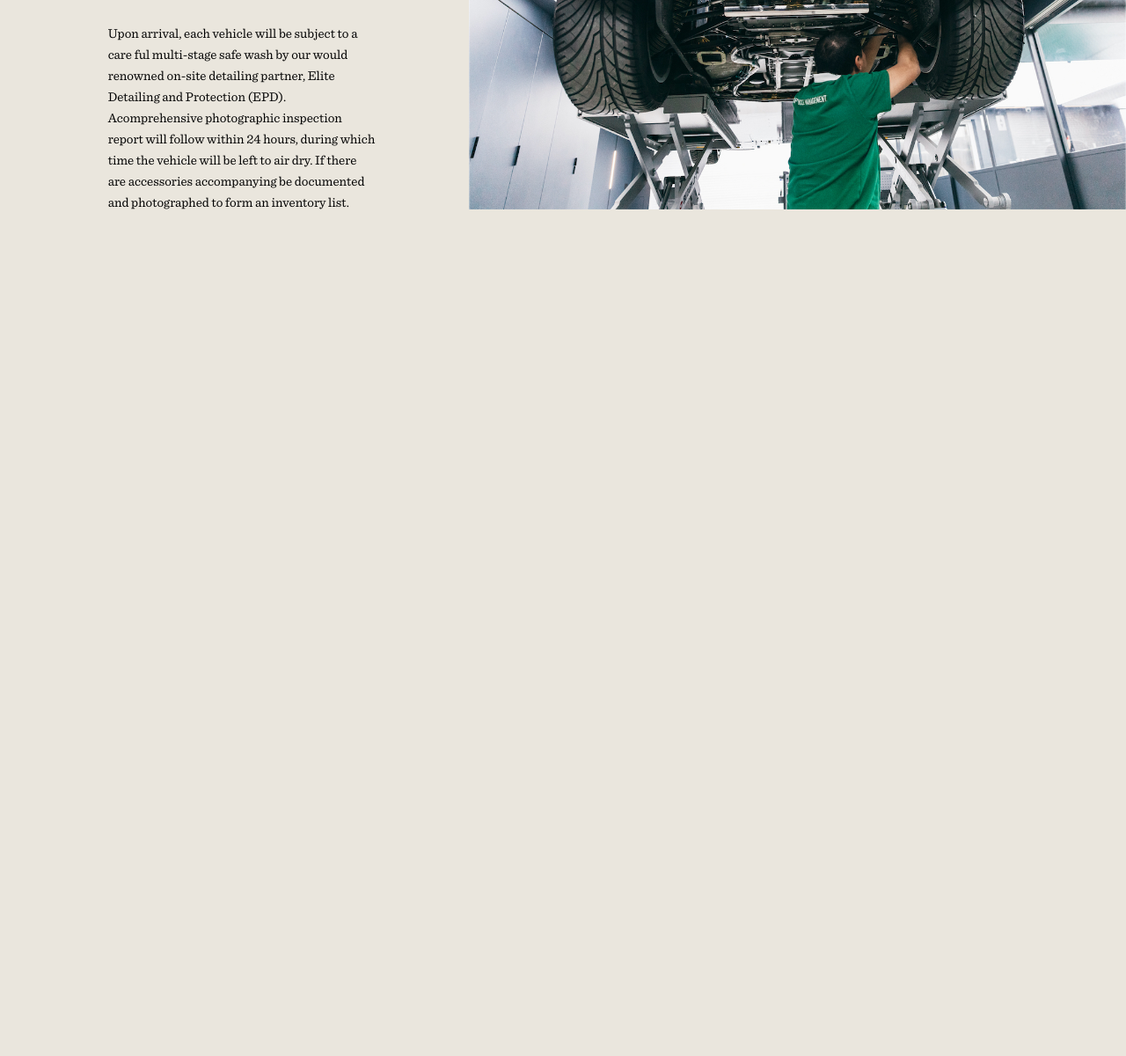
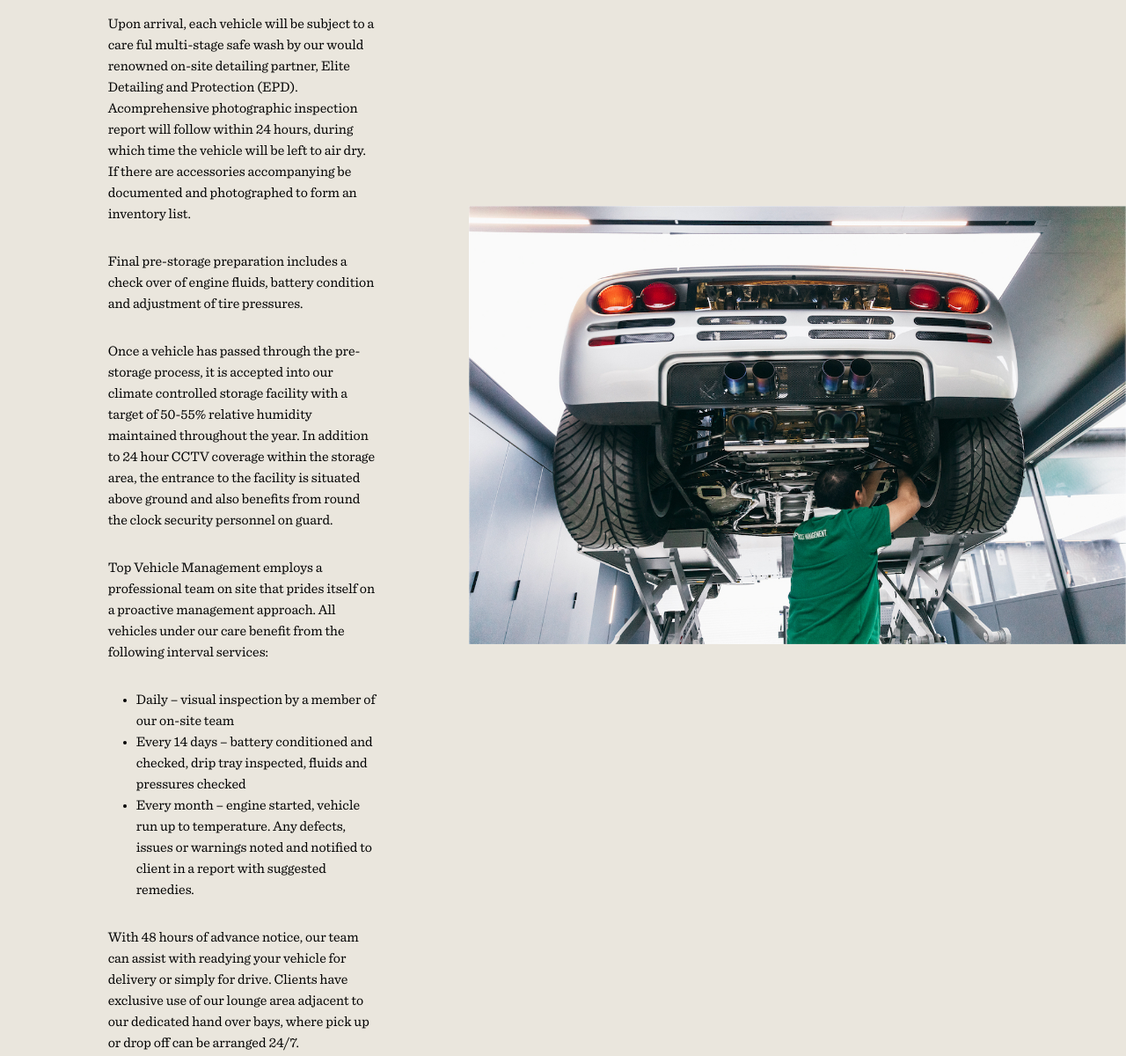
Before and after one commit to keithleung/top-vehicle-static-page, a plain HTML site: page services.html in a window 1280 px wide. Shown: the part 539-1739 px from the top of the page at 88% size. Before the commit the page ends 817 px from the top, so only its background shows below. Drawn offline with Linux system fonts and the light colour scheme.

Commit message:
update size again

```diff
--- a/assets/css/style.css
+++ b/assets/css/style.css
@@ -54,6 +54,9 @@
   font-family: "Sentinel-Black";
   src: url('/fonts/Sentinel-Black.ttf') format('truetype');
 }
+.img-fluid{
+  width:100%;
+}
 
 .tab-pane::-webkit-scrollbar {
   width: 1px;
@@ -81,7 +84,7 @@
 .tab-pane {
   overflow: scroll;
   direction: rtl;
-  height:400px;
+  /* height:500px; */
   padding: .5rem 1rem;
 }
 .tab-pane p{
@@ -111,6 +114,7 @@ h1 {
 
 }
 .tab-content {
+
   /* padding: .5rem 1rem; */
 }
 .nav-link {
@@ -147,7 +151,7 @@ h1, h2, h3, h4, h5, h6 {
 # Sections
 --------------------------------------------------------------*/
 section {
-  padding: 80px 0;
+  padding: 85px 0;
   overflow: hidden;
 }
 
@@ -311,7 +315,7 @@ section {
 */
 .navbar {
   padding: 0;
-
+  justify-content: center;
 }
 .navbar ul {
   margin: 0;
@@ -637,10 +641,15 @@ a.sub-menu {
   font-weight: 700;
   color: #012970;
 }
-.about p {
+.about p, .about, .ul {
   margin: 15px 0 30px 0;
-  font-size: 15px;
+  font-size: 16px;
   line-height: 24px;
+}
+.about, .ul {
+  font-family: "Sentinel-Book";
+  direction:ltr;
+
 }
 .about .btn-read-more {
   line-height: 0;
--- a/services.html
+++ b/services.html
@@ -106,7 +106,18 @@
                   </p>
                   <p>Upon arrival, each vehicle will be subject to a care ful multi-stage safe wash by our would renowned on-site detailing partner, Elite Detailing and Protection (EPD). Acomprehensive photographic inspection report will follow within 24 hours, during which time the vehicle will be left to air dry. If there are accessories accompanying be documented and photographed to form an inventory list.</p>
                   <p>Final pre-storage preparation includes a check over of engine fluids, battery condition and adjustment of tire pressures.</p>
-                  <p>Once a vehicle has ....</p>
+                  <p>Once a vehicle has passed through the pre-storage process, it is accepted into our climate controlled storage facility with a target of 50-55% relative humidity maintained throughout the year.  In addition to 24 hour CCTV coverage within the storage area, the entrance to the facility is situated above ground and also benefits from round the clock security personnel on guard.</p>
+                  <p>Top Vehicle Management employs a professional team on site that prides itself on a proactive management approach.  All vehicles under our care benefit from the following interval services:</p>
+
+                    <ul class="ul">
+                    <li>Daily – visual inspection by a member of our on-site team</li>
+                    <li>Every 14 days – battery conditioned and checked, drip tray inspected, fluids and pressures checked</li>
+                    <li>Every month – engine started, vehicle run up to temperature. Any defects, issues or warnings noted and notified to client in a report with suggested remedies.</li>
+                  </ul>
+
+
+                  <p>With 48 hours of advance notice, our team can assist with readying your vehicle for delivery or simply for drive.  Clients have exclusive use of our lounge area adjacent to our dedicated hand over bays, where pick up or drop off can be arranged 24/7. </p>
+
                 </div><!-- End Tab 1 Content -->
 
                 <div class="tab-pane fade show" id="workshop">
```
Also changed, not shown: index.html (+1 -1 lines).
